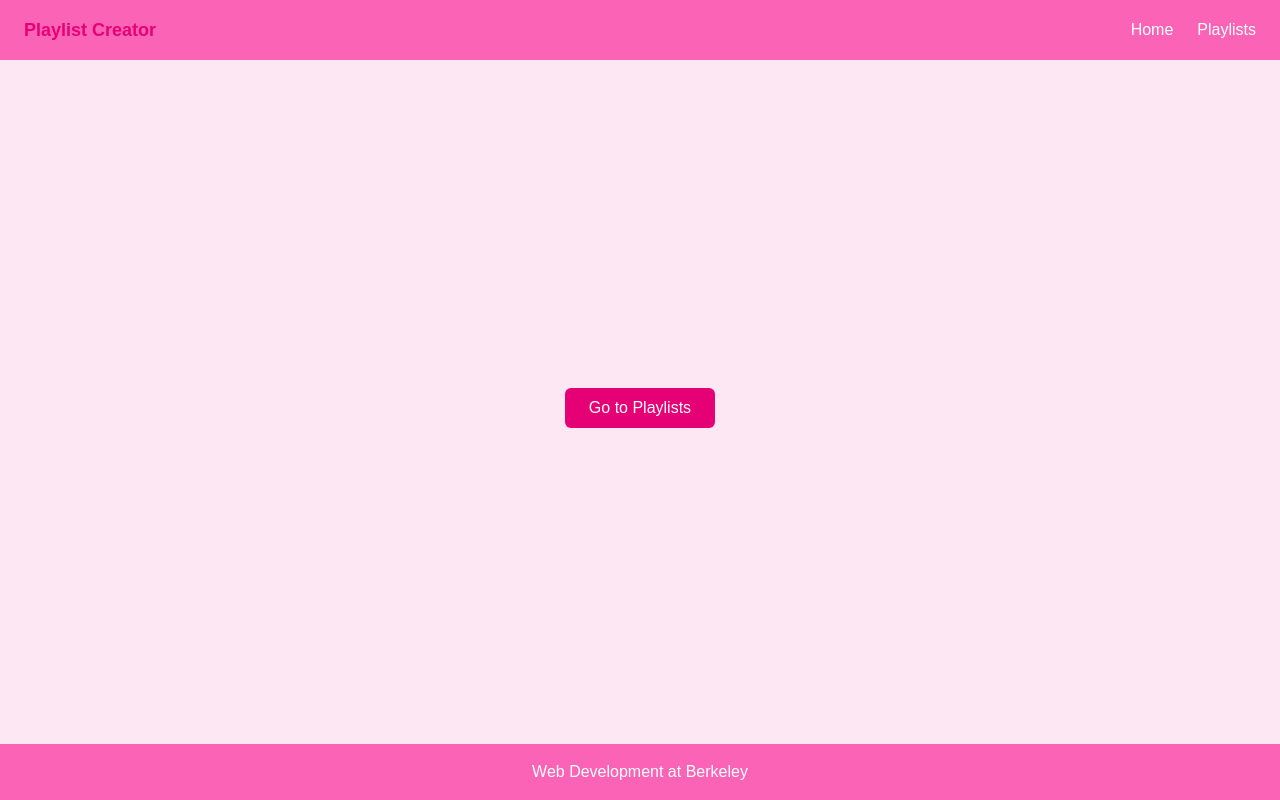
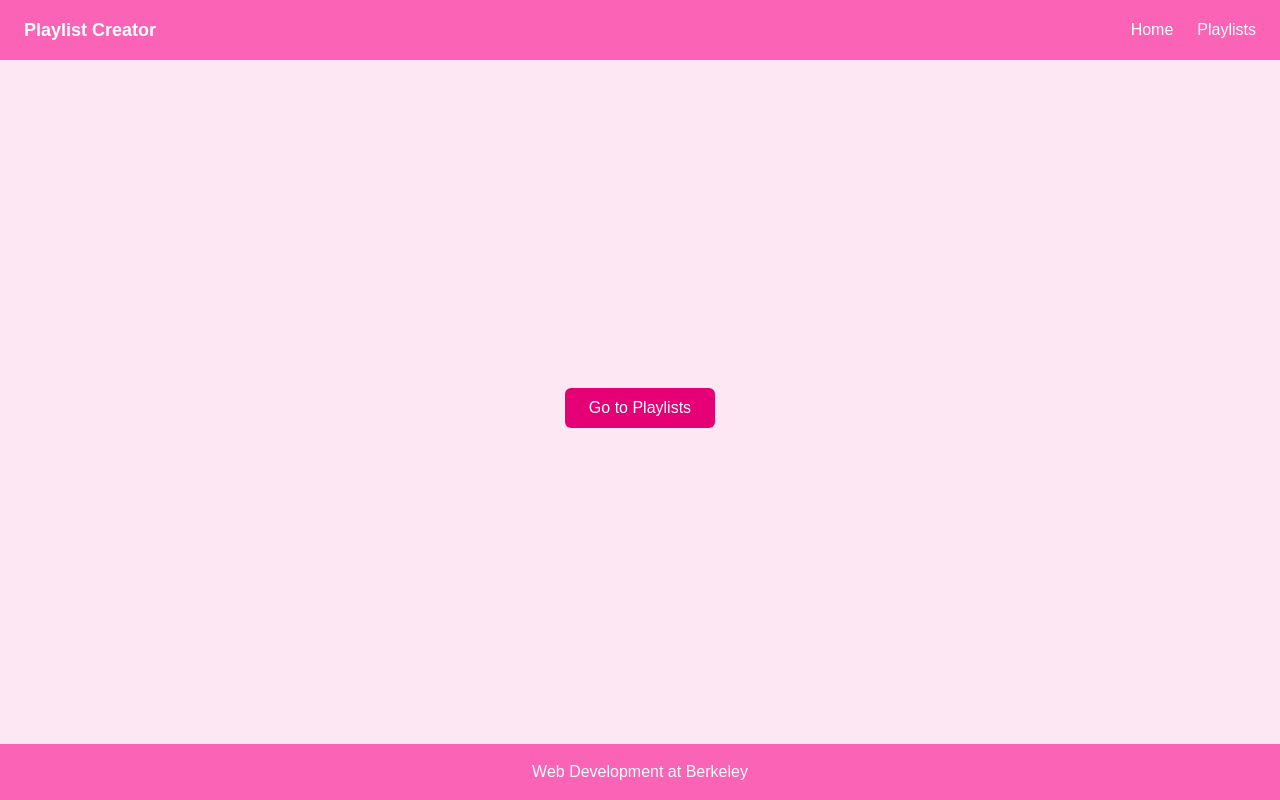
Before and after one commit to kattt24/kat-bootcamp-playlist, a Next.js app: page / in a window 1280 px wide. Built offline with nearby package versions, Linux system fonts and the light colour scheme.

Commit message:
finished week 1 tasks

```diff
--- a/src/components/header.tsx
+++ b/src/components/header.tsx
@@ -1,7 +1,7 @@
 export default function Header() {
     return (
     <header className="bg-pink-400 text-white py-4 px-6 flex justify-between items-center w-full fixed top-0 left-0">
-    <h1 className="text-lg font-bold text-pink-600">Playlist Creator</h1>
+    <h1 className="text-lg font-bold text-white">Playlist Creator</h1>
     <div className="flex space-x-6">
         <p className="hover:text-gray-400 cursor-pointer">Home</p>
         <p className="hover:text-gray-400 cursor-pointer">Playlists</p>
```
